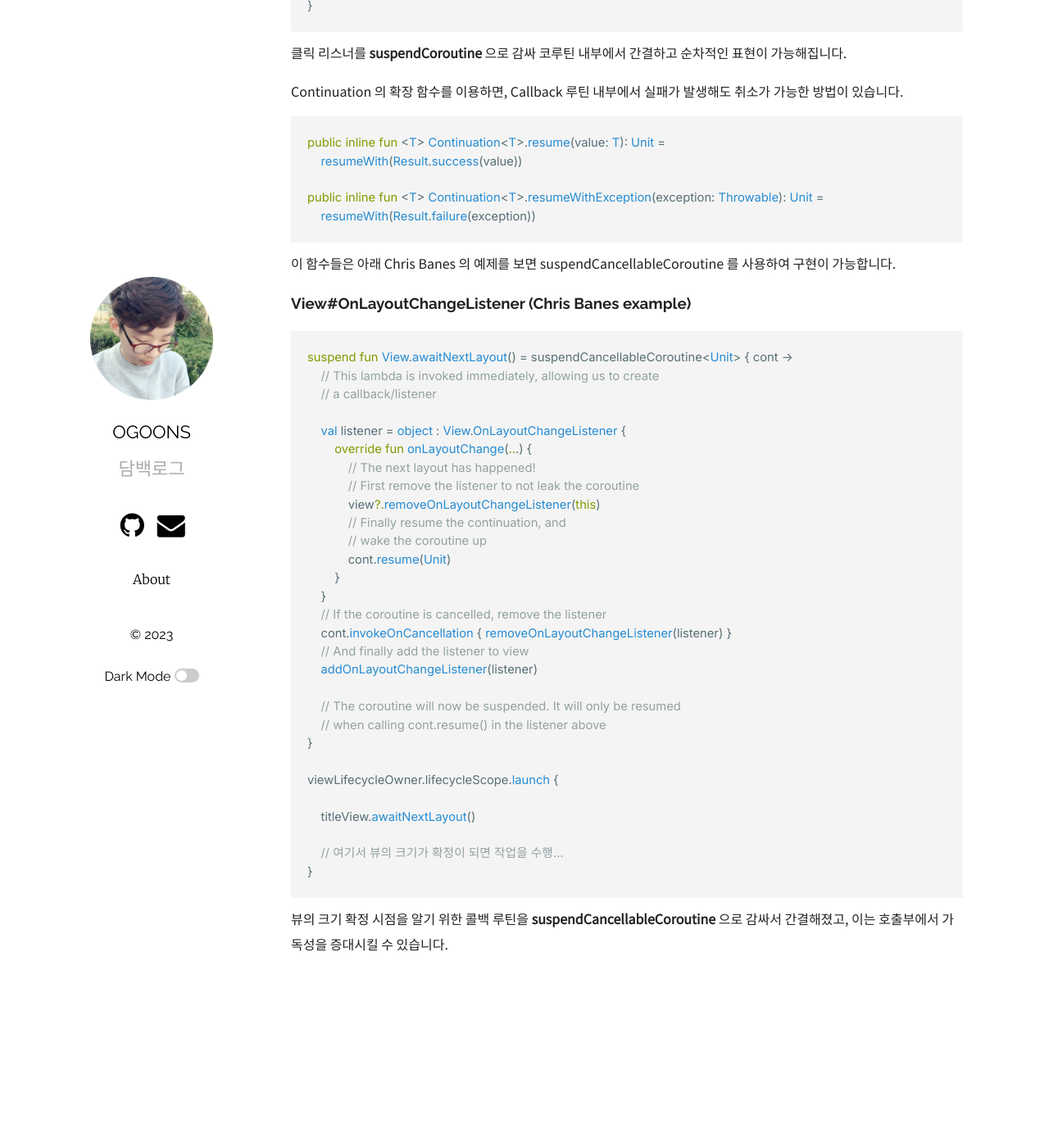
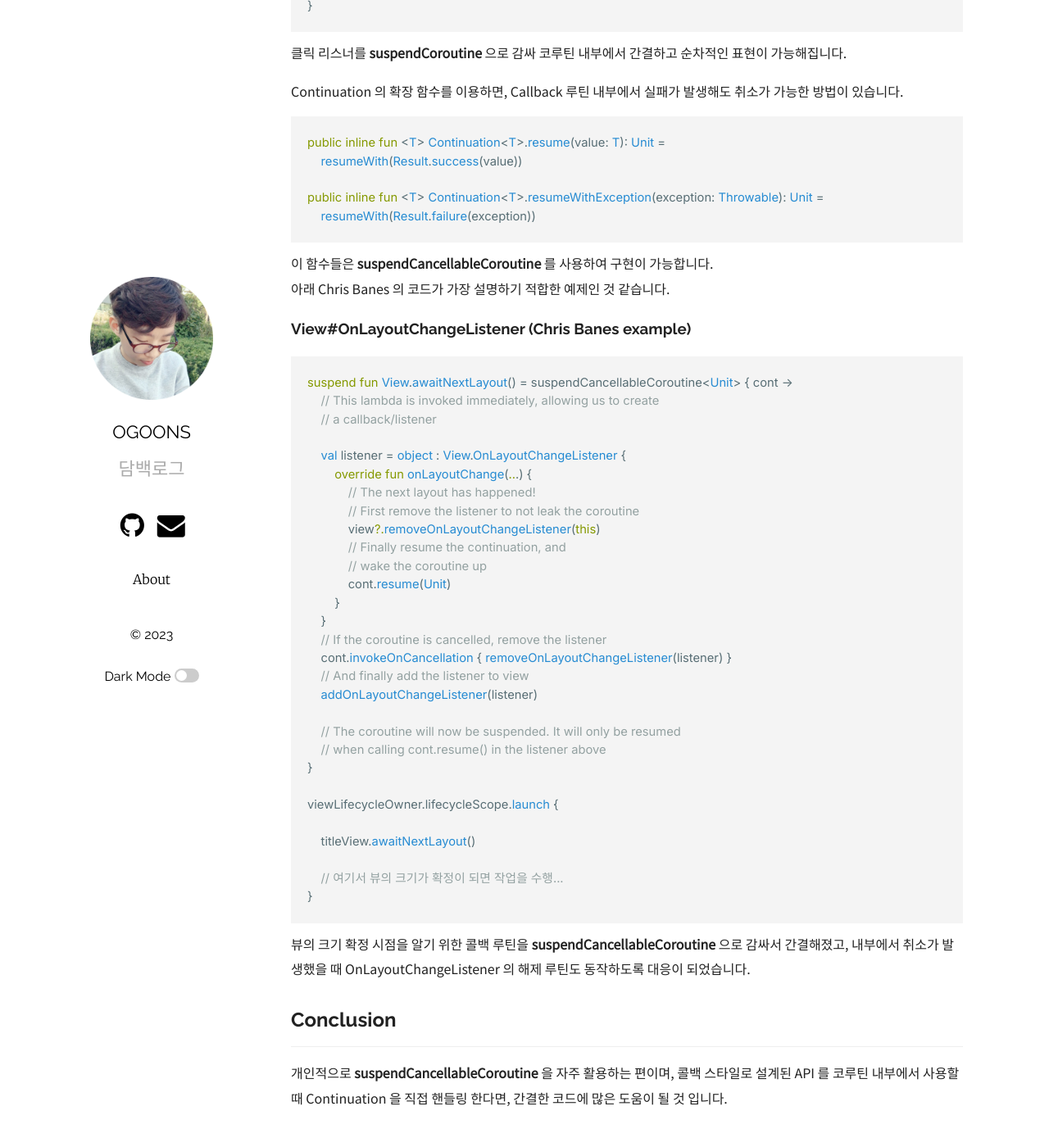
Before and after one commit to ogoons/ogoons.github.io, a Jekyll site: the page built from _posts/2023-09-07-coroutine-continuation.md, in a window 1280 px wide and 1400 px high, scrolled down 2572 px. Shown: the top 1389 px of the window at 82% size. Built offline with Jekyll 4.4.1, drawn with Linux system fonts in a browser that asks for light colours; comment, search, counter and statistics services are not loaded; before the commit the page ends 3784 px from its top, so only the background shows below that; some of the changed text lies outside the part shown.

Commit message:
Update post

```diff
--- a/_posts/2023-09-07-coroutine-continuation.md
+++ b/_posts/2023-09-07-coroutine-continuation.md
@@ -22,7 +22,7 @@ suspend fun postItem(item: Item) {
 ~~~
 
 하나의 suspend 함수 내부에서 3개의 하위 루틴을 호출하고 있습니다.
-코루틴은 이 코드를 내부적으로 Continuation Passing Style 로 변환해서 사용하고 있습니다.
+코루틴은 이 코드를 내부적으로 **Continuation Passing Style** 로 변환해서 사용하고 있습니다.
 
 코드는 다음과 같습니다.
 
@@ -57,7 +57,7 @@ fun postItem(item: Item, cont: Continuation) {
 
 중간에 **State Machine** 인 **sm** 객체를 통해서 연산된 결과를 현재 label 에 해당하는 하위 함수를 호출하고 전달하며 호출이 끝나면 다시 **resume()** 의 호출을 통해 **postItem()** 을 재귀호출하고, 다음 label 의 하위 함수를 호출하는 식으로 하나의 함수 내부에서 연속성을 발생시키고 있는 것을 볼 수 있습니다.
 
-이러한 방식을 Continuation Passing Style (CPS) 라고 합니다.
+이러한 방식을 **Continuation Passing Style (CPS)** 라고 합니다.
 
 [안드로이드 공식 문서](https://developer.android.com/kotlin/coroutines/coroutines-adv)에서는 다음과 같이 설명하고 있습니다.
 
@@ -115,7 +115,8 @@ public inline fun <T> Continuation<T>.resumeWithException(exception: Throwable):
     resumeWith(Result.failure(exception))
 ~~~
 
-이 함수들은 아래 Chris Banes 의 예제를 보면 suspendCancellableCoroutine 를 사용하여 구현이 가능합니다.
+이 함수들은 **suspendCancellableCoroutine** 를 사용하여 구현이 가능합니다.
+아래 Chris Banes 의 코드가 가장 설명하기 적합한 예제인 것 같습니다.
 
 ### View#OnLayoutChangeListener (Chris Banes example)
 
@@ -151,4 +152,8 @@ viewLifecycleOwner.lifecycleScope.launch {
 }
 ~~~
 
-뷰의 크기 확정 시점을 알기 위한 콜백 루틴을 **suspendCancellableCoroutine** 으로 감싸서 간결해졌고, 이는 호출부에서 가독성을 증대시킬 수 있습니다.
+뷰의 크기 확정 시점을 알기 위한 콜백 루틴을 **suspendCancellableCoroutine** 으로 감싸서 간결해졌고, 내부에서 취소가 발생했을 때 OnLayoutChangeListener 의 해제 루틴도 동작하도록 대응이 되었습니다.
+
+## Conclusion
+
+개인적으로 **suspendCancellableCoroutine** 을 자주 활용하는 편이며, 콜백 스타일로 설계된 API 를 코루틴 내부에서 사용할 때 Continuation 을 직접 핸들링 한다면, 간결한 코드에 많은 도움이 될 것 입니다.
```
